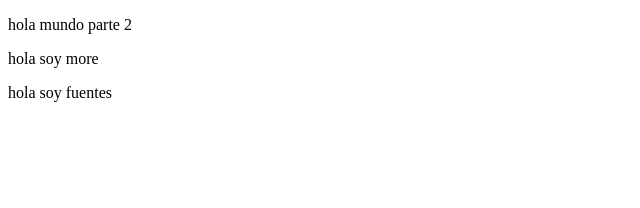
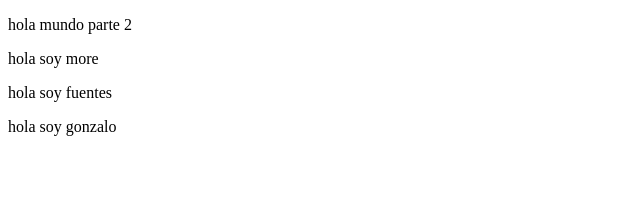
Before and after one commit to elyonsu23/Municipalidad_Proyectog5, an Angular app: page / in a window 1280 px wide. Shown: the top 208 px of the page, without its empty margins (0-640 px from the left). Built offline with nearby package versions, Linux system fonts and the light colour scheme.

Commit message:
ultima pruba

```diff
--- a/src/app/app.component.html
+++ b/src/app/app.component.html
@@ -1,3 +1,4 @@
 <p>hola mundo parte 2</p>
 <p>hola soy more</p>
 <p>hola soy fuentes</p>
+<p>hola soy gonzalo</p>
```
